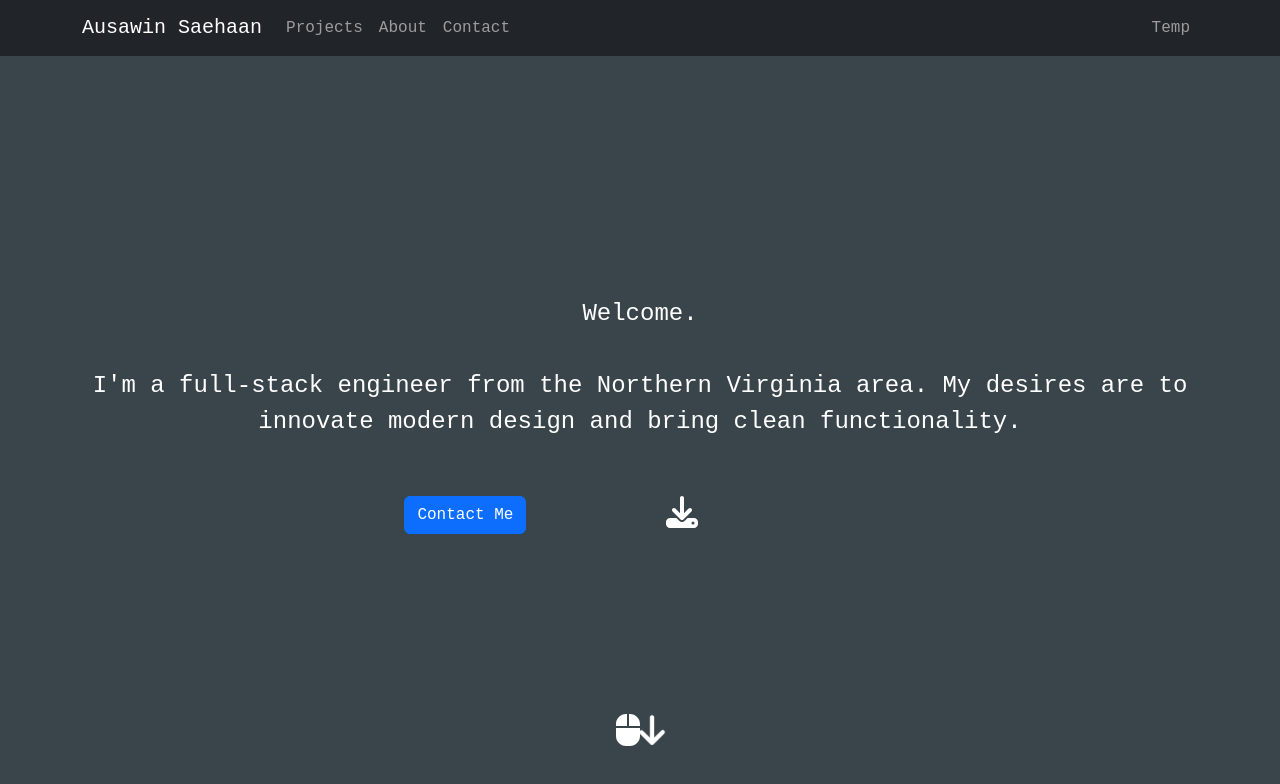
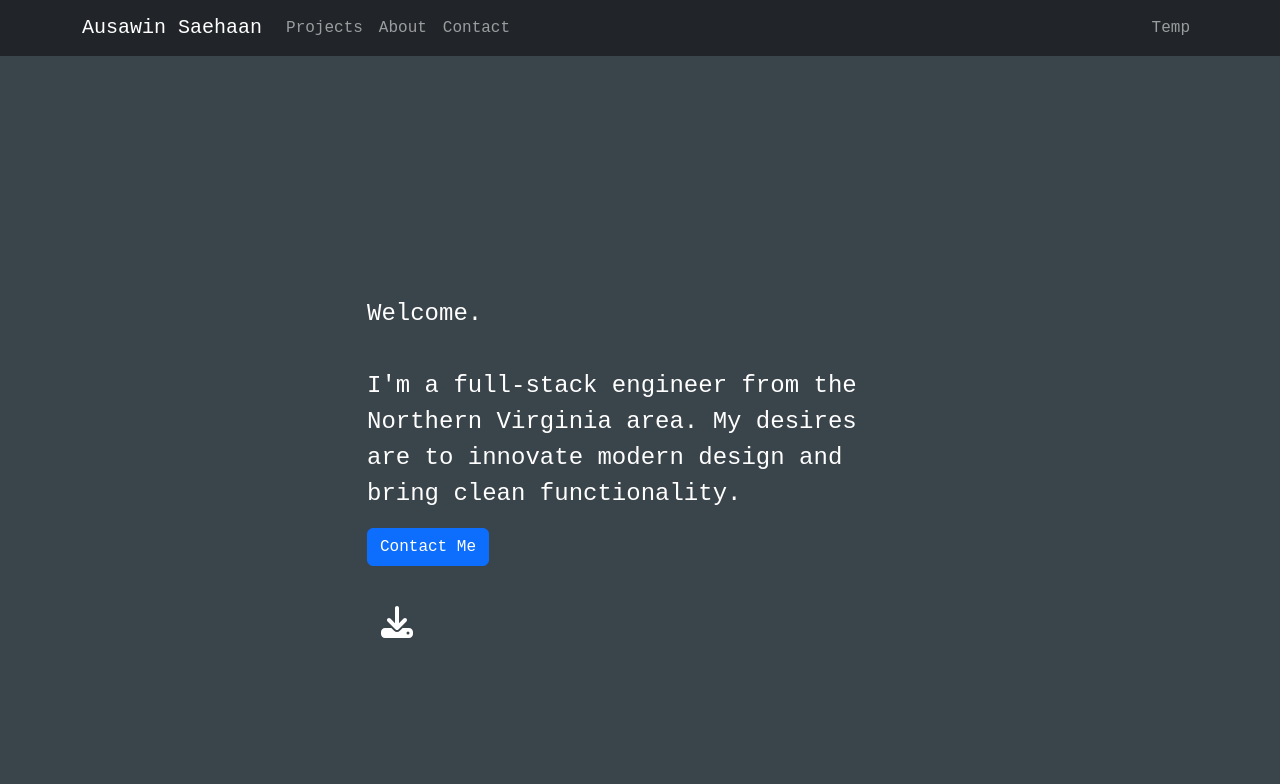
Before and after one commit to saehaana/html-css-prac, a React (Create React App) app: page / in a window 1280 px wide. Shown: the top 784 px of the page. Built offline with nearby package versions, Linux system fonts and the light colour scheme.

Commit message:
changed welcome button from resume link  to contact route, fixed contact button layout and responsiveness

```diff
--- a/src/components/Home.js
+++ b/src/components/Home.js
@@ -15,7 +15,7 @@ const Home = () => {
     <>
     <Container className='home-container'>
         <Row className='message-box-row'>
-            <Col className="message-box">
+            <Col xs={12} className="message-box">
                 <motion.p
                 className = "message"
                 initial={{ opacity: 0 }}
@@ -26,12 +26,8 @@ const Home = () => {
                 I'm a full-stack engineer from the Northern Virginia area. My desires are to innovate modern design and bring clean functionality.
                 </motion.p>
             </Col>
-        </Row>
-
-        <Row className='resume-box-row'>
-            <Col xs={11} className='resume-box'>
+            <Col xs={12} className="contact-box">
                 <motion.div
-                className = "resume"
                 initial={{ opacity: 0 }}
                 animate={{ opacity: 1 }}
                 transition={{ duration: 1, delay: 1.5}}
@@ -39,6 +35,10 @@ const Home = () => {
                 <Button variant="primary" as={Link} to='/Contact'>Contact Me</Button>{''}
                 </motion.div>
             </Col>
+        </Row>
+
+        <Row className='resume-box-row'>
+
             <Col xs={1} className="resume-icon-box">
             <motion.a
                 href="/Saehaan A. Resume.pdf"
--- a/src/stylesheets/Home.css
+++ b/src/stylesheets/Home.css
@@ -11,6 +11,7 @@
     top: 30%;
     display: flex;
     justify-content: center;
+    text-align: left;
 }
 .message-box{
     position: relative;
@@ -18,6 +19,10 @@
 }
 .message{
     font-size: 1.5rem;
+}
+.contact-box{
+    position: relative;
+    left: 25%;
 }
 .resume-box-row{
     position: relative;
```
